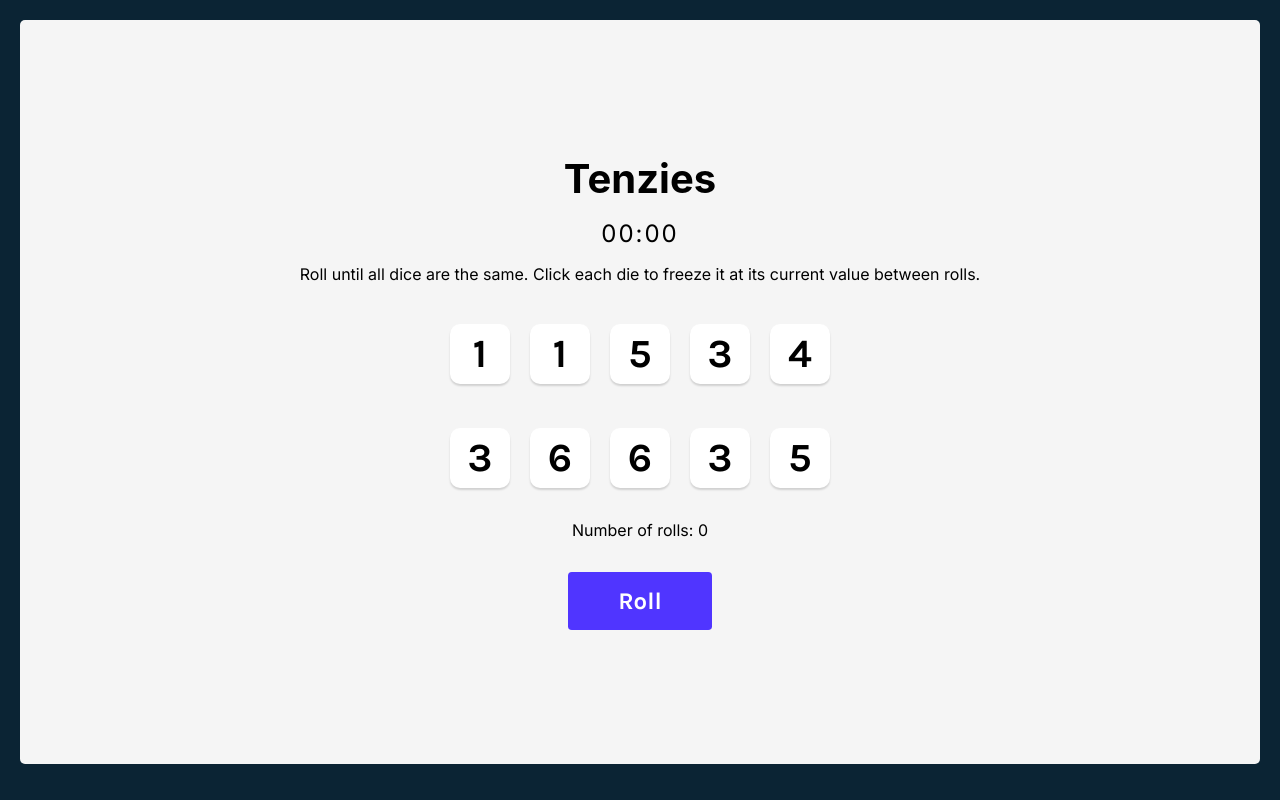
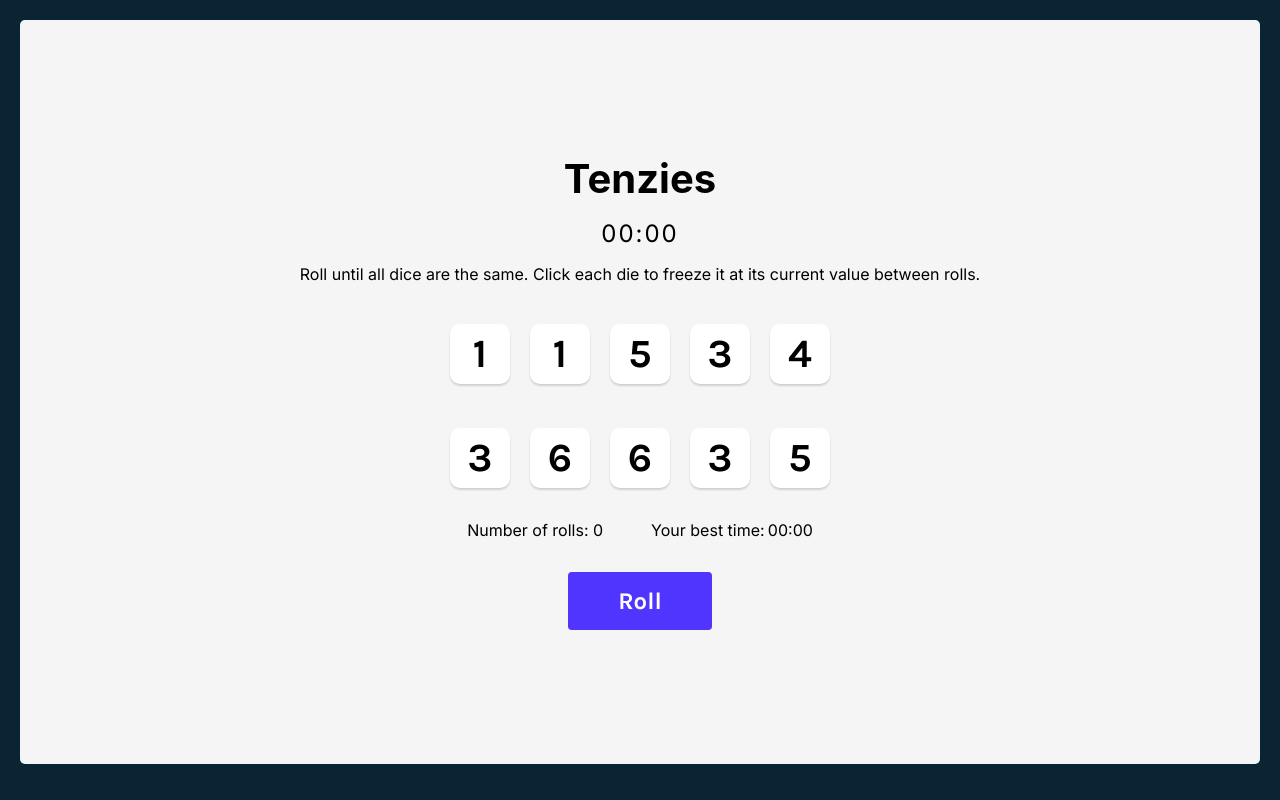
Before and after one commit to cruzrafaelx/tenzies, a React (Create React App) app: page / in a window 1280 px wide. Built offline with nearby package versions, Linux system fonts and the light colour scheme.

Commit message:
add best time function

```diff
--- a/src/App.css
+++ b/src/App.css
@@ -28,6 +28,26 @@ main{
   font-size: 1.5rem;
   letter-spacing: 2px;
   margin-bottom: 1rem;
+}
+
+.timers, .btm, .best-cont{
+  display: flex;
+  flex-direction: row;
+  align-items: center;
+
+}
+
+.btm{
+  margin-top: 2rem;
+}
+
+.best-cont{
+  font-family: 'Inter', sans-serif;
+  margin-left: 3rem ;
+}
+
+.besttime{
+  margin-left: 0.2rem;
 }
 
 .instructions {
@@ -76,7 +96,6 @@ main{
 }
 
 .rolls{
-  margin-top: 2em;
   font-family: 'Inter', sans-serif;
 }
 
--- a/src/App.js
+++ b/src/App.js
@@ -3,6 +3,7 @@ import { useState, useEffect } from 'react';
 import Die from './components/Die.jsx';
 import ReactConfetti from './components/Confetti.jsx';
 import Timer from './components/Timer.jsx';
+import BestTime from './components/BestTime.jsx';
 import { nanoid } from 'nanoid';
 
 
@@ -12,12 +13,15 @@ function App() {
   const [tenzies, setTenzies] = useState(false)
   const [rolls, setRolls] = useState(0)
 
+
   //States for timer
   const[isActive, setIsActive] = useState(false)
   const[time, setTime] = useState(0)
 
+
   //State for the flag
-  const[clicked, setIsClicked] = useState(false)
+  const [clicked, setIsClicked] = useState(false)
+
 
   //Effect to check if values and isHold are equal and true
   useEffect(() => {
@@ -27,11 +31,23 @@ function App() {
      })
 
      if(winner){
+      bestTime()
       setTenzies(true)
       setIsActive(false)
     }
 
   }, [dieNumbers])
+
+  //Function to save best time in local storage
+  function bestTime(){
+    const bestTime = JSON.parse(localStorage.getItem("time"))
+
+    if(time < bestTime){
+      localStorage.setItem("time", JSON.stringify(time))
+    }
+  }
+
+
 
   //Function to generate a new die
   function generateNewDie(){
@@ -67,12 +83,17 @@ function App() {
       setDieNumbers(prevDieNumbers => prevDieNumbers.map(item =>{
         return item.isHeld ? item : generateNewDie()
        }))
-    } else {
+    }
+
+    //New game conditions
+    else {
       setTenzies(!tenzies)
       setDieNumbers(newDiceNumbers())
       setRolls(0)
       setTime(0)
+      setIsClicked(!clicked)
     }
+
     toggleTimer()
   }
 
@@ -99,7 +120,13 @@ function App() {
       <div className='dice--container'>
         {diceCollection}
       </div>
-      <p className='rolls'>Number of rolls: {rolls}</p>
+      <div className='btm'>
+        <p className='rolls'>Number of rolls: {rolls}</p>
+        <div className='best-cont'>
+          <p>Your best time: </p>
+          <BestTime />
+        </div>
+      </div>
       {<button className='roll--btn' onClick={()=>rollDice()} >{tenzies ? "New Game": "Roll"}</button>}
       {tenzies && <ReactConfetti />}
     </main>
--- /dev/null
+++ b/src/components/BestTime.jsx
@@ -0,0 +1,20 @@
+import React from "react";
+
+export default function BestTime(){
+
+      const bestTime = Number(JSON.parse(localStorage.getItem("time")))
+
+      return(
+            <div className="besttime">
+            <span className="digits">
+                {("0" + Math.floor((bestTime / 60000) % 60)).slice(-2)}:
+            </span>
+            <span className="digits">
+                {("0" + Math.floor((bestTime / 1000) % 60)).slice(-2)}
+            </span>
+            {/* <span className="digits mili-sec">
+                {("0" + ((time / 10) % 100)).slice(-2)}
+            </span> */}
+      </div>
+      )
+}
```
